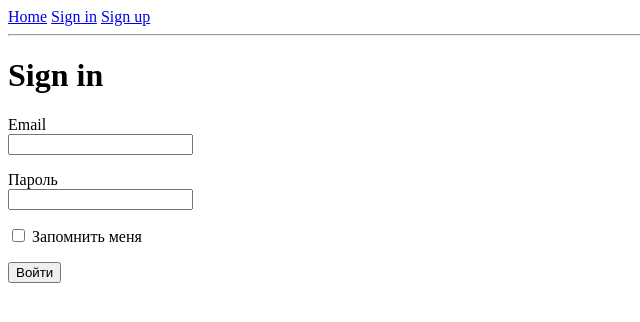
After one commit to QwertygidQ/SpecialHelp, a Flask app: page /signin in a window 1280 px wide. The commit adds this page. Shown: the top 322 px of the page, without its empty margins (0-640 px from the left). Run offline with Flask 2, Linux system fonts and the light colour scheme.

Commit message:
Added sign in and sign up forms

```diff
--- /dev/null
+++ b/app/forms.py
@@ -0,0 +1,24 @@
+from flask_wtf import FlaskForm
+from wtforms import StringField, PasswordField, BooleanField, SubmitField
+from wtforms.validators import DataRequired, Email, EqualTo, ValidationError
+
+from .models import User
+
+class SignInForm(FlaskForm):
+    email = StringField('Email', validators=[DataRequired(), Email()])
+    password = PasswordField('Пароль', validators=[DataRequired()])
+    remember = BooleanField('Запомнить меня')
+    submit = SubmitField('Войти')
+
+class SignUpForm(FlaskForm):
+    email = StringField('Email', validators=[DataRequired(), Email()])
+    username = StringField('Псевдоним', validators=[DataRequired()])
+    password = PasswordField('Пароль', validators=[DataRequired()])
+    repeat_password = PasswordField('Повторите пароль', validators=[DataRequired(), EqualTo('password')])
+    # captcha TODO
+    submit = SubmitField('Зарегистрироваться')
+
+    def validate_email(self, email):
+        user = User.query.filter_by(email=email.data).first()
+        if user is not None:
+            raise ValidationError('Этот Email уже занят, пожалуйста, выберите другой')
--- /dev/null
+++ b/app/templates/base.html
@@ -0,0 +1,15 @@
+<!DOCTYPE html>
+<html>
+    <head>
+        <title>{{ title }}</title>
+    </head>
+
+    <body>
+        <a href="{{ url_for('index') }}">Home</a>
+        <a href="{{ url_for('signin') }}">Sign in</a>
+        <a href="{{ url_for('signup') }}">Sign up</a>
+        <hr>
+
+        {% block content %}{% endblock %}
+    </body>
+</html>
--- /dev/null
+++ b/app/templates/signin.html
@@ -0,0 +1,30 @@
+{% extends "base.html" %}
+
+{% block content %}
+<h1>Sign in</h1>
+<form method="post">
+    {{ form.hidden_tag() }}
+
+    <p>
+        {{ form.email.label }}<br>
+        {{ form.email() }}
+        {% for err in form.email.errors %}
+            <span style="color: red;">{{ err }}</span>
+        {% endfor %}
+    </p>
+
+    <p>
+        {{ form.password.label }}<br>
+        {{ form.password() }}
+        {% for err in form.password.errors %}
+            <span style="color: red;">{{ err }}</span>
+        {% endfor %}
+    </p>
+
+    <p>
+        {{ form.remember() }} {{ form.remember.label }}
+    </p>
+
+    {{ form.submit() }}
+</form>
+{% endblock %}
--- a/app/views.py
+++ b/app/views.py
@@ -1,8 +1,38 @@
-from . import app
-from flask import render_template
+from . import app, db
+from .models import User
+from .forms import SignInForm, SignUpForm
+from flask import render_template, redirect, url_for
 
 
 @app.route('/')
 def index():
     return render_template('index.html',
                            title='Main Page')
+
+
+@app.route('/signin', methods=['GET', 'POST'])
+def signin():
+    form = SignInForm()
+    if form.validate_on_submit():
+        return redirect(url_for('index'))
+
+    return render_template('signin.html',
+                           title='Sign in',
+                           form=form)
+
+
+@app.route('/signup', methods=['GET', 'POST'])
+def signup():
+    form = SignUpForm()
+    if form.validate_on_submit():
+        user = User(email=form.email.data, username=form.username.data)
+        user.set_password(form.password.data)
+
+        db.session.add(user)
+        db.session.commit()
+
+        return redirect(url_for('index'))
+
+    return render_template('signup.html',
+                           title='Sign up',
+                           form=form)
```
Also changed, not shown: app/__init__.py (+8 -0 lines), app/templates/index.html (+4 -10 lines), app/templates/signup.html (added, +42 -0 lines).
